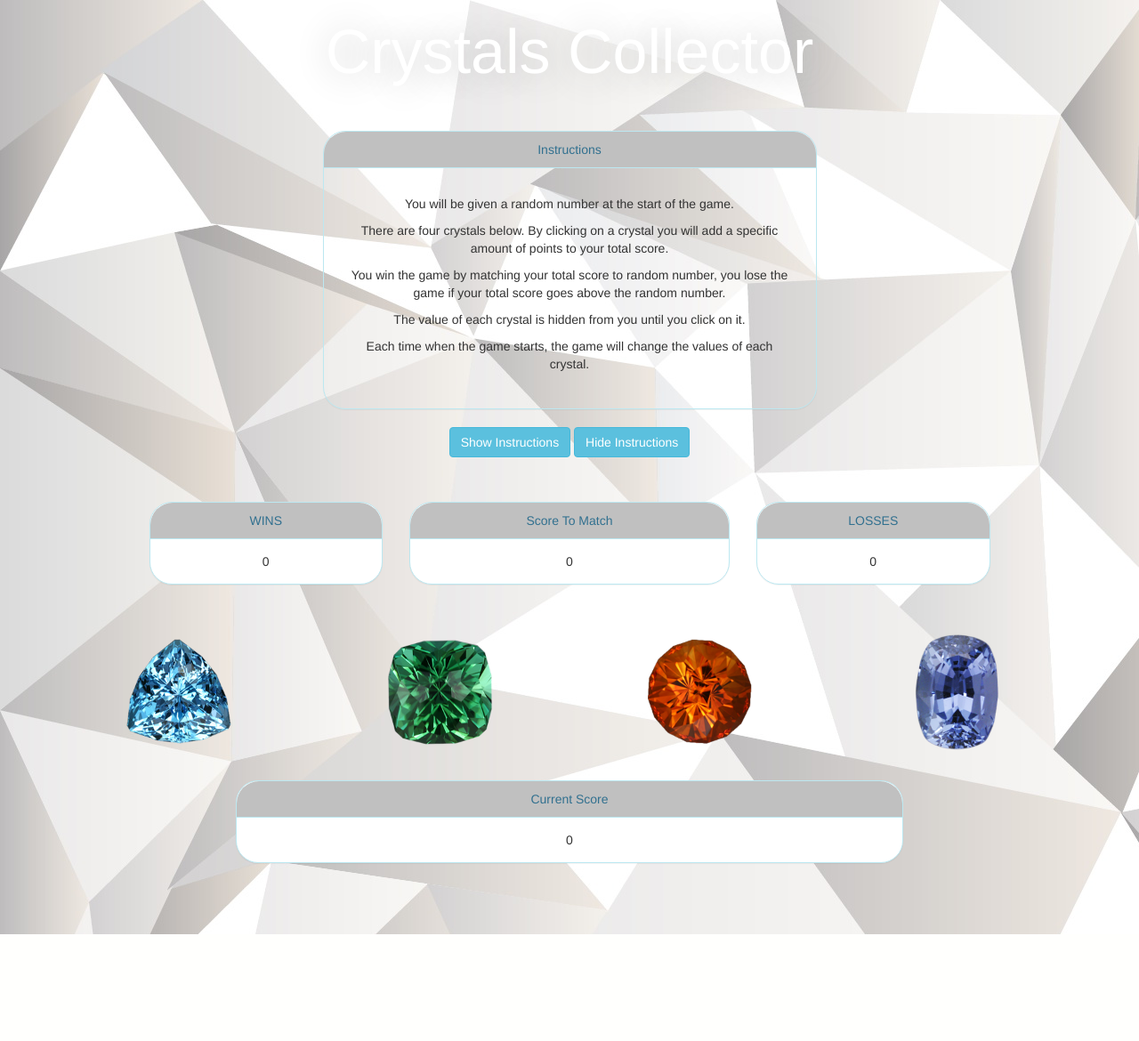
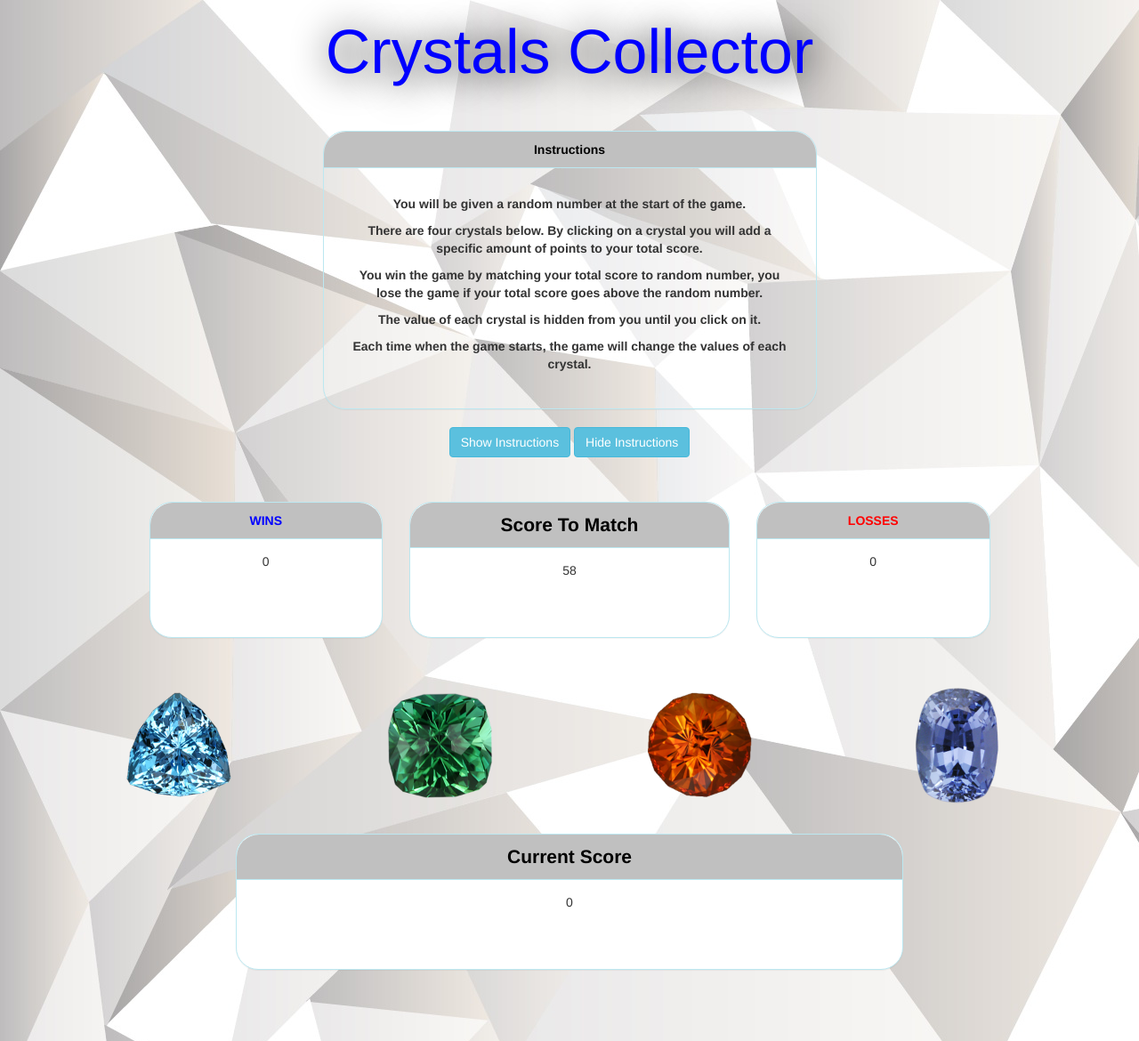
Before and after one commit to daquilino/week-4-game, a PHP site: page / in a window 1280 px wide. Shown: the whole page at 89% size. Before the commit the page ends 1050 px from the top, so only its background shows below. Run offline with PHP 8.4, Linux system fonts and the light colour scheme; some libraries are stand-ins or nearby versions.

Commit message:
Finished most js & jQuery logic, CSS, and HTML.

```diff
--- a/assets/css/style.css
+++ b/assets/css/style.css
@@ -17,15 +17,13 @@
 /*********************** general styling ******************/
 body{
 	background-image: url("../images/bg5.jpg");
-
-
 }
 
 header h1 {
 	font-size: 5em;
 	font-family: ;
-	color: white;
-    text-shadow: 2px 2px 40px silver;
+	color: blue;
+    text-shadow: 2px 2px 40px black;
 }
 
 header{
@@ -33,13 +31,10 @@ header{
 	margin-bottom:50px;
 }
 
-
 /* code to set panel backgrounds transparent*/
 .panel-transparent {
         background: none;
     }
-
-
 
 /* Needed so center-block works on columns*/
 .center-block{
@@ -54,16 +49,34 @@ header{
 	border-top-left-radius: 25px;
 	border-top-right-radius: 25px;
 	background-color: silver;
+	color: black;
+}
+
+.panel{
+min-height: 153px;
+
 }
 
 /*********************** instructions panel ******************/
 #instructions-body{
 	padding: 30px;
+	font-weight: 900;
 }
 
 #buttons{
 	margin-bottom: 50px;
 }
+
+/************** Wins, Score to Match, Losses panels ***********/
+
+div.panel-heading{font-weight: 900;}
+
+div.panel-heading.wins{color: blue;}
+
+div.panel-heading.losses{color: red;}
+
+div.panel-heading.toMatch{font-size: 1.5em;}
+
 
 /*********************** gem images ******************/
 img.img-responsive{
@@ -82,3 +95,24 @@ img.img-responsive{
 
 	margin-bottom: 60px;
 }
+div.panel-heading.score{font-size: 1.5em;}
+
+/*
+	WIN LOSE MESSEGE TESTING
+
+#winMessege, #loseMessege{
+	font-size: 10vw;
+	font-weight: 900;
+	border:1px solid red; /*for testing
+	position: absolute;
+	bottom: 0px;
+	color:blue;
+	/*visibility: hidden;
+
+}
+
+#loseMessege{
+	bottom: 625px;
+	visibility: visible;
+	/*visibility: hidden;
+}*/
--- a/index.html
+++ b/index.html
@@ -70,21 +70,21 @@
 
 			<div class="col-xs-3 col-xs-offset-1 ">
 				<div class="panel panel-info">
-					<div class="panel-heading">WINS</div>
+					<div class="panel-heading wins">WINS</div>
 					<div class="panel-body" id="wins">0</div>
 				</div>
 			</div>
 
 			<div class="col-xs-4">
 				<div class="panel panel-info">
-					<div class="panel-heading">Score To Match</div>
+					<div class="panel-heading toMatch">Score To Match</div>
 					<div class="panel-body" id="match">0</div>
 				</div>
 			</div>
 
 			<div class="col-xs-3">
 				<div class="panel panel-info">
-					<div class="panel-heading">LOSSES</div>
+					<div class="panel-heading losses">LOSSES</div>
 					<div class="panel-body" id="losses">0</div>
 				</div>
 			</div>
@@ -97,25 +97,25 @@
 
 			<div class="col-xs-4 col-xs-offset-2
 						col-sm-3 col-sm-offset-0
-						col-md-3 col-md-offset-0" id="gem1">
+						col-md-3 col-md-offset-0 gem" id="gem1" >
 				<img class="img-responsive" src="assets/images/1.png" alt="gem">
 			</div>
 
 			<div class="col-xs-4
 						col-sm-3
-						col-md-3" id="gem2">
+						col-md-3 gem"  id="gem2">
 				<img class="img-responsive" src="assets/images/2.png" alt="gem">
 			</div>
 
 			<div class="col-xs-4 col-xs-offset-2
 						col-sm-3 col-sm-offset-0
-						col-md-3" id="gem3">
+						col-md-3 gem" id="gem3">
 				<img class="img-responsive" src="assets/images/3.png" alt="gem">
 			</div>
 
 			<div class="col-xs-4
 						col-sm-3
-						col-md-3" id="gem4">
+						col-md-3 gem" id="gem4">
 				<img class="img-responsive" src="assets/images/4.png" alt="gem">
 			</div>
 
@@ -126,12 +126,16 @@
 		<div class="row text-center" id="current-score">
 			<div class="col-xs-8 center-block">
 				<div class="panel panel-info">
-					<div class="panel-heading">Current Score </div>
+					<div class="panel-heading score">Current Score </div>
 					<div class="panel-body" id="score">0</div>
 				</div>
 			</div>
 		</div>
 
+<!--
+						WIN LOSE MESSEGE TEST
+		<div class="text-center" id="winMessege">YOU WIN!</div>
+		<div class="text-center" id="loseMessege">YOU LOSE!</div> -->
 
 
 </div><!-- END .container-->
```
Also changed, not shown: assets/javascript/game.js (+91 -7 lines).
